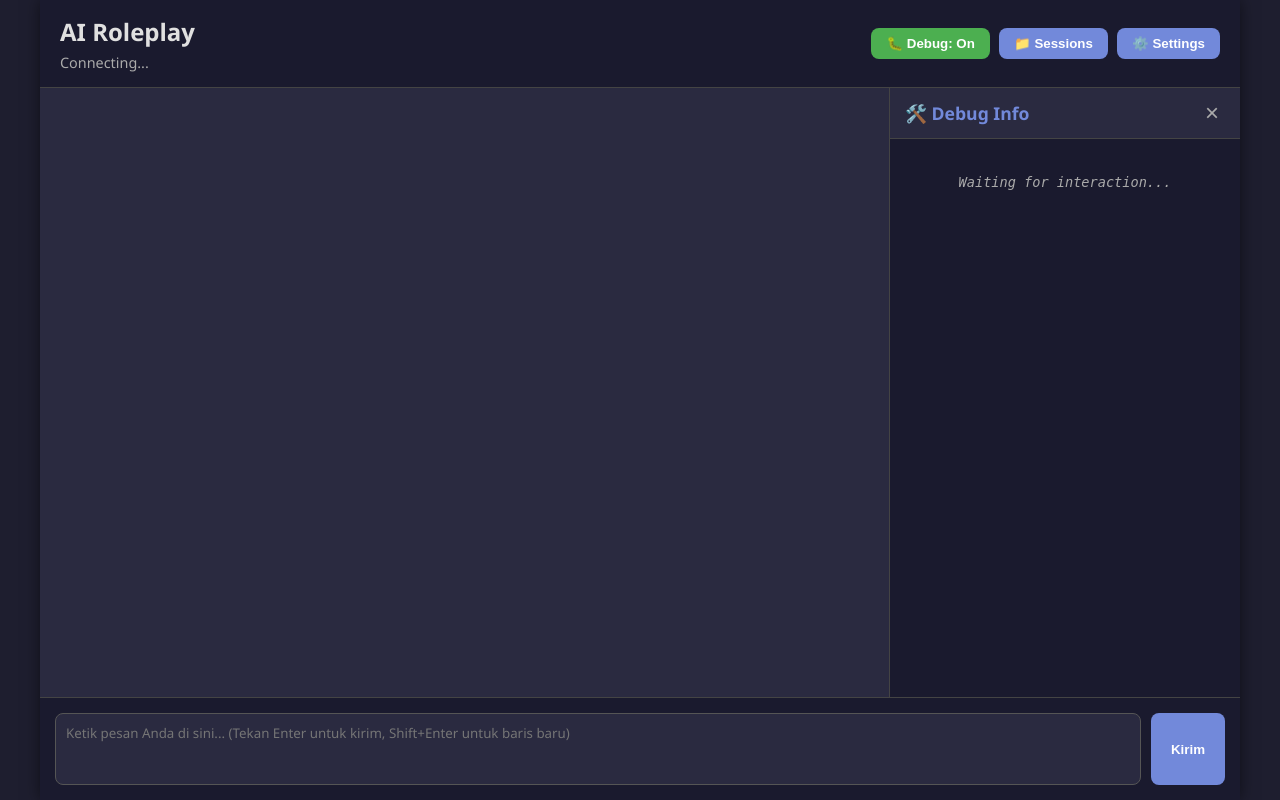
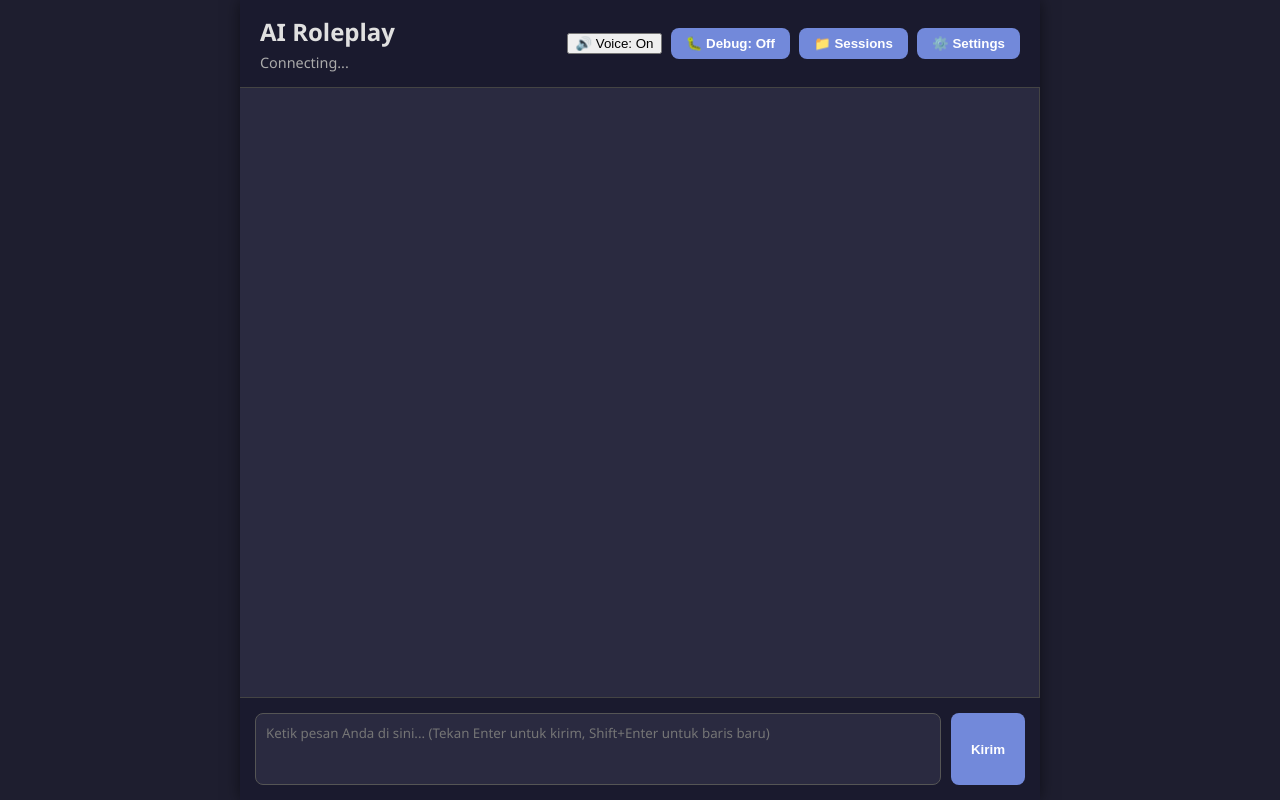
Before and after one commit to jeruk125/MyWaif, a Flask app: page / in a window 1280 px wide. Run offline with Flask 3, Linux system fonts and the light colour scheme; some libraries are stand-ins or nearby versions.

Commit message:
Add voice toggle feature to skip translation and voice generation
- Added `enable_voice` flag in `config.json`
- Created `/api/toggle_voice` endpoint in backend
- Added UI toggle button next to debug button
- Updated debug info to show "Skipped" when voice is off

Co-authored-by: jeruk125 <24506205+jeruk125@users.noreply.github.com>

```diff
--- a/config.json
+++ b/config.json
@@ -4,7 +4,8 @@
     "memory_extraction_interval_turns": 5,
     "memory_extraction_mode": "background",
     "embedding_model": "paraphrase-multilingual-MiniLM-L12-v2",
-    "debug_mode": true,
+    "debug_mode": false,
+    "enable_voice": true,
     "providers": {
         "chat": {
             "type": "local",
--- a/main.py
+++ b/main.py
@@ -159,6 +159,14 @@ def toggle_debug():
     save_config()
     return jsonify({"status": "success", "debug_mode": config['debug_mode']})
 
+@app.route('/api/toggle_voice', methods=['POST'])
+def toggle_voice():
+    global config
+    data = request.json
+    config['enable_voice'] = data.get('enable_voice', True)
+    save_config()
+    return jsonify({"status": "success", "enable_voice": config['enable_voice']})
+
 @app.route('/api/sessions', methods=['GET'])
 def get_sessions():
     conversations_dir = "conversations"
@@ -247,45 +255,52 @@ def handle_message(data):
         emit('bot_response', {'text': response_text, 'audio_url': None})
 
         # 4. Process VoiceVox pipeline
-        emit('status', {'message': 'Memproses suara...'})
+        enable_voice = config.get('enable_voice', True)
 
-        dialogue_text = llm_client.extract_dialogue(response_text)
+        if enable_voice:
+            emit('status', {'message': 'Memproses suara...'})
 
-        if dialogue_text:
-            # Get speaker ID from character data, default to 2
-            # Here we just parse it simply, assuming it's in character.txt or use default
-            speaker_id = 2
-            import re
-            m = re.search(r'Speaker ID VoiceVox:\s*(\d+)', character_data['persona'])
-            if m:
-                speaker_id = int(m.group(1))
+            dialogue_text = llm_client.extract_dialogue(response_text)
 
-            start_time_translate = time.time()
-            if is_debug: debug_info['translate_provider'] = config.get('providers', {}).get('translation', {}).get('type', 'unknown')
+            if dialogue_text:
+                # Get speaker ID from character data, default to 2
+                # Here we just parse it simply, assuming it's in character.txt or use default
+                speaker_id = 2
+                import re
+                m = re.search(r'Speaker ID VoiceVox:\s*(\d+)', character_data['persona'])
+                if m:
+                    speaker_id = int(m.group(1))
 
-            jp_text = llm_client.translate_to_japanese(dialogue_text)
+                start_time_translate = time.time()
+                if is_debug: debug_info['translate_provider'] = config.get('providers', {}).get('translation', {}).get('type', 'unknown')
 
-            translate_latency = time.time() - start_time_translate
+                jp_text = llm_client.translate_to_japanese(dialogue_text)
+
+                translate_latency = time.time() - start_time_translate
+                if is_debug:
+                    debug_info['translation'] = jp_text
+                    debug_info['translate_latency'] = round(translate_latency, 2)
+                    debug_info['translate_status'] = "Success" if jp_text else "Failed"
+
+                if jp_text:
+                    start_time_voice = time.time()
+                    audio_filename = voicevox_client.synthesize(jp_text, speaker_id=speaker_id)
+                    voice_latency = time.time() - start_time_voice
+
+                    if is_debug:
+                        debug_info['voice_latency'] = round(voice_latency, 2)
+                        debug_info['voice_status'] = "Success" if audio_filename else "Failed"
+
+                    if audio_filename:
+                        # Update the UI with the audio URL for the last message
+                        emit('audio_ready', {'audio_url': f'/audio/{audio_filename}'})
+
+            # Cleanup old cache
+            voicevox_client.cleanup_cache()
+        else:
             if is_debug:
-                debug_info['translation'] = jp_text
-                debug_info['translate_latency'] = round(translate_latency, 2)
-                debug_info['translate_status'] = "Success" if jp_text else "Failed"
-
-            if jp_text:
-                start_time_voice = time.time()
-                audio_filename = voicevox_client.synthesize(jp_text, speaker_id=speaker_id)
-                voice_latency = time.time() - start_time_voice
-
-                if is_debug:
-                    debug_info['voice_latency'] = round(voice_latency, 2)
-                    debug_info['voice_status'] = "Success" if audio_filename else "Failed"
-
-                if audio_filename:
-                    # Update the UI with the audio URL for the last message
-                    emit('audio_ready', {'audio_url': f'/audio/{audio_filename}'})
-
-        # Cleanup old cache
-        voicevox_client.cleanup_cache()
+                debug_info['translate_status'] = "Skipped"
+                debug_info['voice_status'] = "Skipped"
 
         # 5. Trigger Memory Extraction if needed
         interval = config.get('memory_extraction_interval_turns', 5)
--- a/static/css/style.css
+++ b/static/css/style.css
@@ -166,6 +166,11 @@ header h1 {
 
 .debug-item .status-failed {
     color: #F44336;
+}
+
+.debug-item .status-skipped {
+    color: #9e9e9e;
+    font-style: italic;
 }
 
 .debug-empty {
--- a/static/js/main.js
+++ b/static/js/main.js
@@ -11,6 +11,7 @@ document.addEventListener('DOMContentLoaded', () => {
     const statusIndicator = document.getElementById('status-indicator');
     const audioPlayer = document.getElementById('audio-player');
 
+    const voiceToggleBtn = document.getElementById('voice-toggle-btn');
     const debugToggleBtn = document.getElementById('debug-toggle-btn');
     const debugSidebar = document.getElementById('debug-sidebar');
     const closeDebugBtn = document.getElementById('close-debug-btn');
@@ -83,7 +84,9 @@ document.addEventListener('DOMContentLoaded', () => {
 
         const createStatusItem = (title, status, latency, provider) => {
             if (!status) return '';
-            const statusClass = status.includes('Success') || status.includes('Completed') ? 'status-success' : 'status-failed';
+            let statusClass = 'status-failed';
+            if (status.includes('Success') || status.includes('Completed')) statusClass = 'status-success';
+            if (status.includes('Skipped')) statusClass = 'status-skipped';
             return `
                 <div class="debug-item">
                     <h4>${title}</h4>
@@ -193,6 +196,16 @@ document.addEventListener('DOMContentLoaded', () => {
     }
 
     // --- Settings Management ---
+    function updateVoiceToggleUI(isOn) {
+        if (isOn) {
+            voiceToggleBtn.classList.add('voice-on');
+            voiceToggleBtn.innerText = '🔊 Voice: On';
+        } else {
+            voiceToggleBtn.classList.remove('voice-on');
+            voiceToggleBtn.innerText = '🔇 Voice: Off';
+        }
+    }
+
     function updateDebugToggleUI(isOn) {
         const container = document.querySelector('.container');
         if (isOn) {
@@ -215,6 +228,8 @@ document.addEventListener('DOMContentLoaded', () => {
         fetch('/api/config')
             .then(res => res.json())
             .then(config => {
+                const isVoiceOn = config.enable_voice !== undefined ? config.enable_voice : true;
+                updateVoiceToggleUI(isVoiceOn);
                 updateDebugToggleUI(config.debug_mode);
                 document.getElementById('set-character').value = config.active_character;
                 document.getElementById('set-voicevox').value = config.voicevox_url;
@@ -274,6 +289,22 @@ document.addEventListener('DOMContentLoaded', () => {
                 statusIndicator.innerText = "Started New Session";
             });
     }
+
+    voiceToggleBtn.onclick = () => {
+        const isCurrentlyOn = voiceToggleBtn.classList.contains('voice-on');
+        const newState = !isCurrentlyOn;
+
+        fetch('/api/toggle_voice', {
+            method: 'POST',
+            headers: {'Content-Type': 'application/json'},
+            body: JSON.stringify({enable_voice: newState})
+        }).then(res => res.json())
+          .then(data => {
+              if (data.status === 'success') {
+                  updateVoiceToggleUI(data.enable_voice);
+              }
+          });
+    };
 
     debugToggleBtn.onclick = () => {
         const isCurrentlyOn = debugToggleBtn.classList.contains('debug-on');
--- a/templates/index.html
+++ b/templates/index.html
@@ -16,6 +16,7 @@
                 <span id="status-indicator">Connecting...</span>
             </div>
             <div>
+                <button id="voice-toggle-btn">🔊 Voice: On</button>
                 <button id="debug-toggle-btn">🐛 Debug: Off</button>
                 <button id="sessions-btn">📁 Sessions</button>
                 <button id="settings-btn">⚙️ Settings</button>
```
